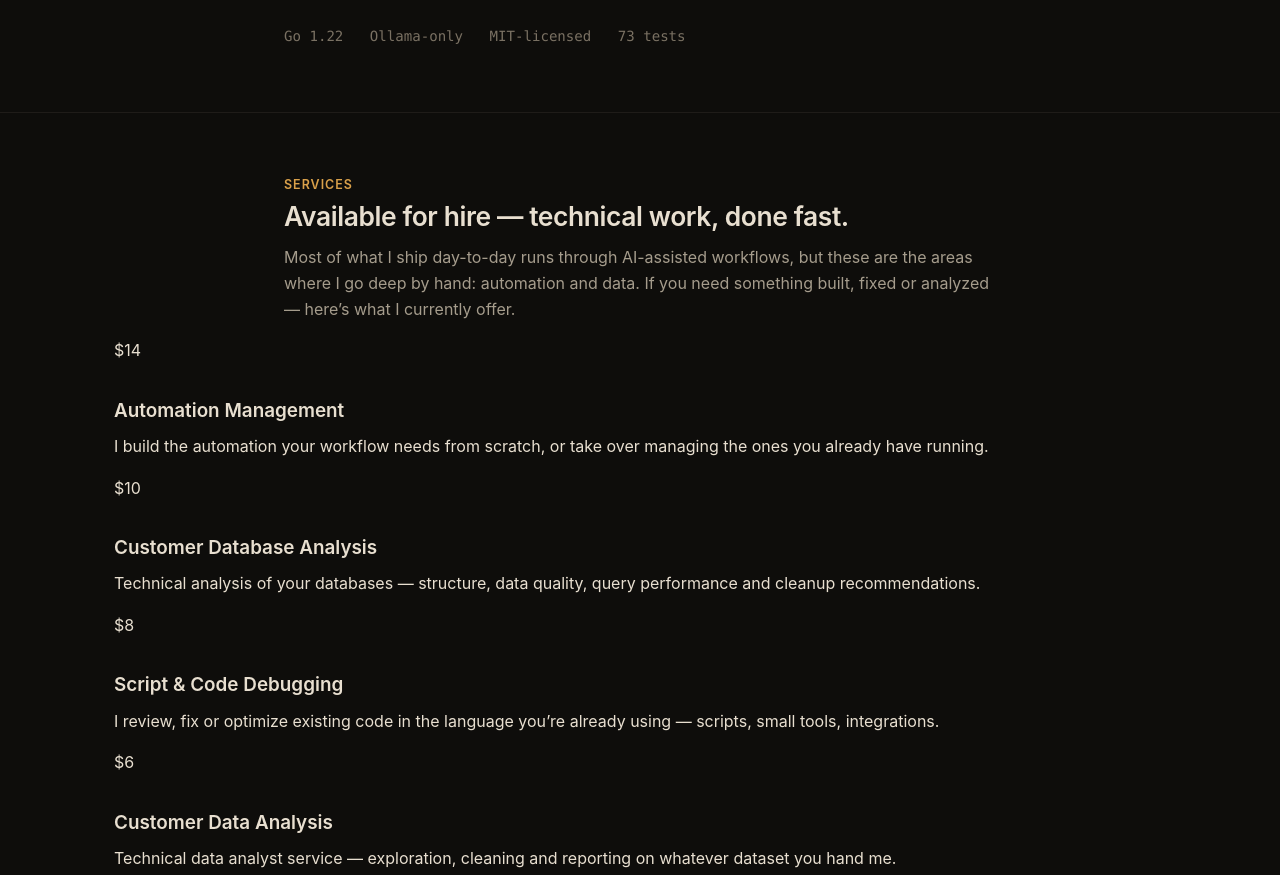
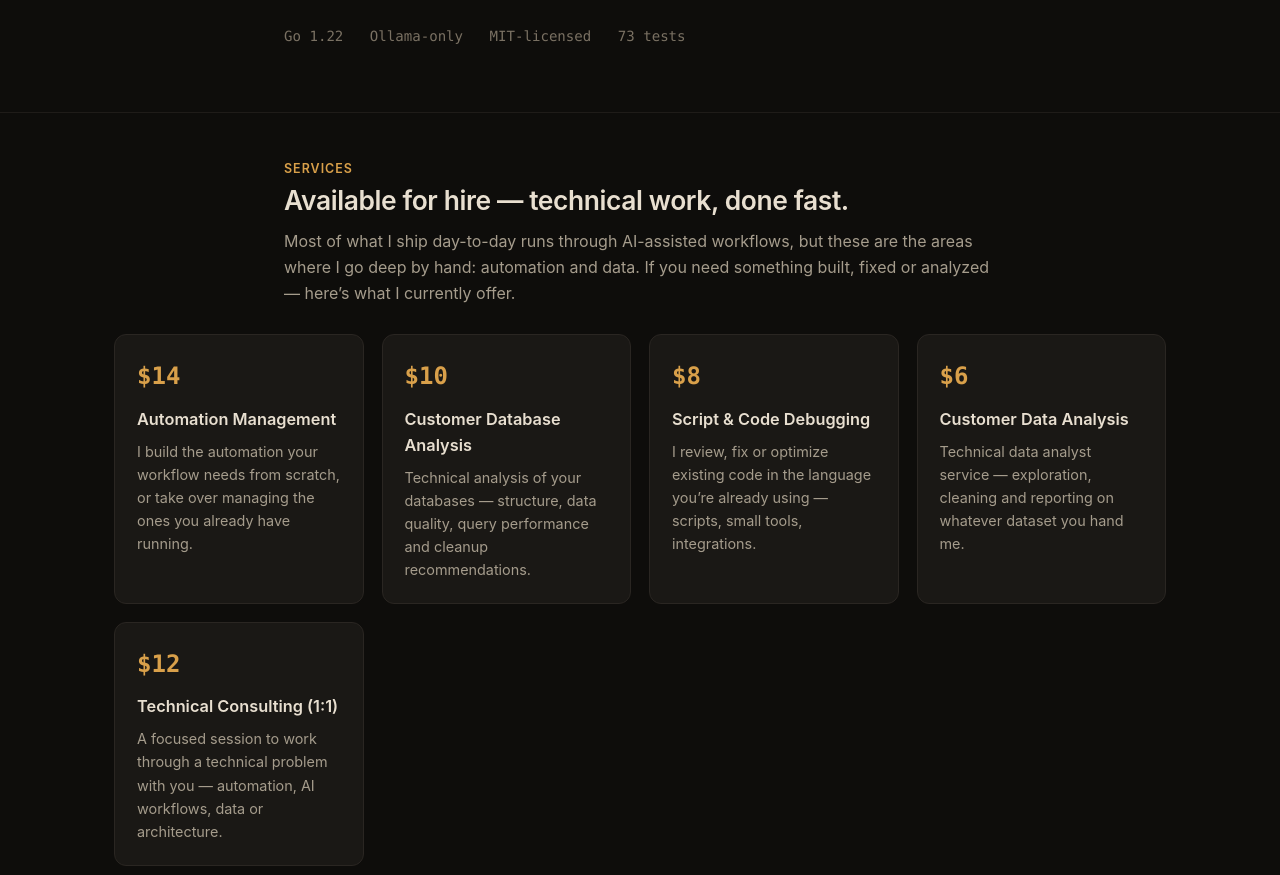
Before and after one commit to Corekeeper-research/dcs-gate, a plain HTML site: page docs/index.html in a window 1280 px wide. Shown: the part 610-1485 px from the top of the page. Drawn offline with Linux system fonts and the light colour scheme.

Commit message:
Add services section (D commercial services + contact)

```diff
--- a/docs/assets/style.css
+++ b/docs/assets/style.css
@@ -807,3 +807,44 @@ footer.site .legal {
 @media (max-width: 600px) {
   .nav-links a:not(.btn-cta) { display: none; }
 }
+
+/* ────────── services (hire me) ────────── */
+
+#services {
+  padding-top: 48px;
+  padding-bottom: 8px;
+}
+
+.services-grid {
+  display: grid;
+  grid-template-columns: repeat(auto-fit, minmax(220px, 1fr));
+  gap: 18px;
+  margin-top: 28px;
+}
+
+.service-card {
+  background: var(--bg-elev);
+  border: 1px solid var(--border);
+  border-radius: var(--radius-lg);
+  padding: 22px;
+}
+
+.service-card .price {
+  font-family: var(--font-mono);
+  font-size: 1.5rem;
+  font-weight: 700;
+  color: var(--accent);
+  margin-bottom: 10px;
+}
+
+.service-card h3 {
+  margin: 0 0 8px;
+  font-size: 1.02rem;
+  color: var(--text);
+}
+
+.service-card p {
+  color: var(--text-muted);
+  font-size: 0.9rem;
+  margin: 0;
+}
```
